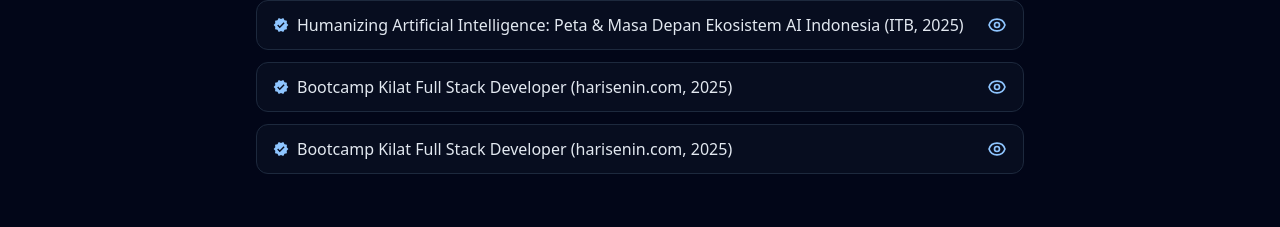
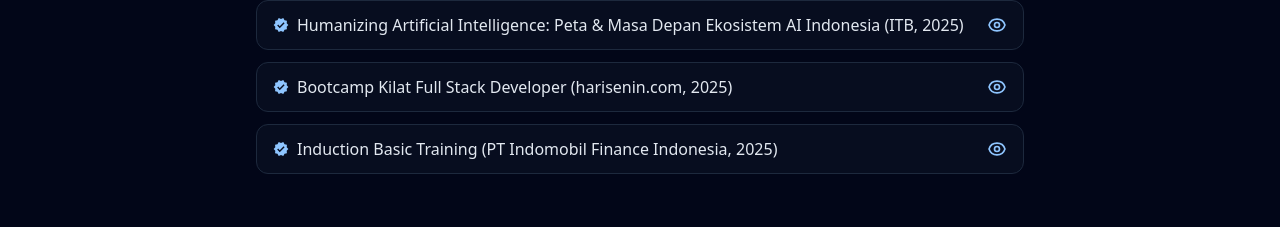
Before and after one commit to jasontjia/jason-ciayadi-portofolio, a Next.js app: page / in a window 1280 px wide. Shown: the part 2666-2893 px from the top of the page. Built offline with nearby package versions, Linux system fonts and the light colour scheme.

Commit message:
Fix little

```diff
--- a/src/components/Skills.tsx
+++ b/src/components/Skills.tsx
@@ -61,7 +61,7 @@
   { title: 'Intro to Software Engineering (RevoU, 2025)', image: '/certificates/SEFC Sertifikat.jpeg' },
   { title: 'Humanizing Artificial Intelligence: Peta & Masa Depan Ekosistem AI Indonesia (ITB, 2025)', image: '/certificates/HumanizingAI_Sertifikat.jpg' },
   { title: 'Bootcamp Kilat Full Stack Developer (harisenin.com, 2025)', image: '/certificates/Sertifikat - Jason Christopher Ciayadi-1.png' },
-  { title: 'Bootcamp Kilat Full Stack Developer (harisenin.com, 2025)', image: '/certificates/sertifikat_basic-JasonCiayadi.jpg' },
+  { title: 'Induction Basic Training (PT Indomobil Finance Indonesia, 2025)', image: '/certificates/sertifikat_basic-JasonCiayadi.jpg' },
 ]
 
 export default function Skills() {
```
